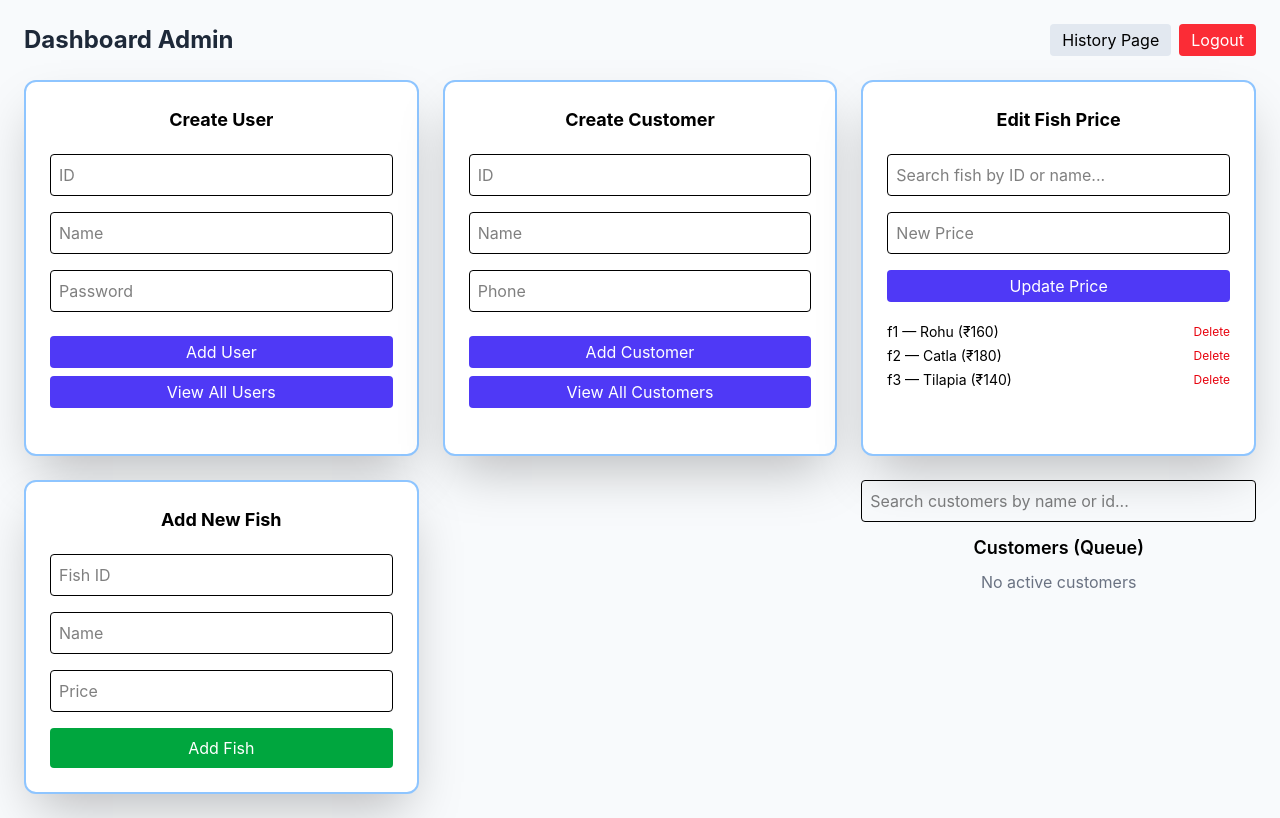
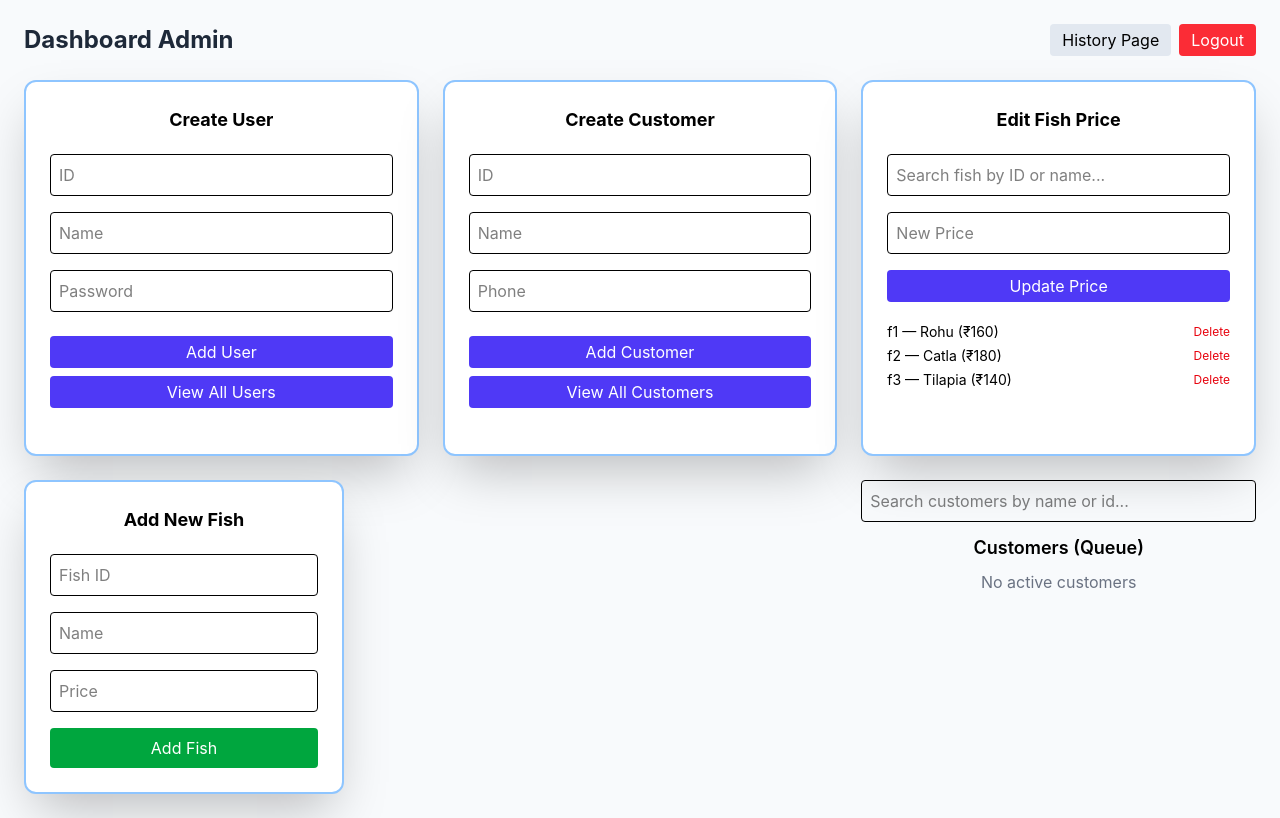
Before and after one commit to pranavtss/billingSystem, a React (Vite) app: page /admin in a window 1280 px wide. Built offline with nearby package versions, Linux system fonts and the light colour scheme.

Commit message:
Fix AddFishContainer width to prevent resizing when customer queue size changes

```diff
--- a/src/components/CustomerBillModal.jsx
+++ b/src/components/CustomerBillModal.jsx
@@ -8,7 +8,7 @@ export default function CustomerBillModal({ open, onClose, pending, fishes, tota
     if (!open) return null;
     return (
         <div className="fixed inset-0 bg-transparent flex items-center justify-center z-50">
-  <div className="bg-white rounded-xl shadow-2xl border-2 border-blue-300 p-6 w-full max-w-lg">
+            <div className="bg-white rounded-xl shadow-2xl border-2 border-blue-300 p-6 w-full max-w-lg max-h-[80vh] overflow-y-auto">
                 <h3 className="font-bold mb-4 text-lg">Current Bill for Customer</h3>
                 <div className="space-y-2">
                     {pending && pending.items && pending.items.length > 0 ? pending.items.map((it, idx) => {
--- a/src/components/CustomerQueue.jsx
+++ b/src/components/CustomerQueue.jsx
@@ -23,7 +23,7 @@ export default function CustomerQueue({
     <div>
       <div className="w-full flex flex-col items-center">
         <h2 className="text-lg font-semibold mb-2">Customers (Queue)</h2>
-        <div className="grid grid-cols-1 md:grid-cols-2 lg:grid-cols-3 gap-4 w-full">
+        <div className="grid grid-rows-1 md:grid-rows-2 lg:grid-rows-3 gap-4 w-full">
           {activeCustomers.length === 0 ? (
             <div className="text-gray-500 text-center col-span-3">No active customers</div>
           ) : (
--- a/src/containers/AddFishContainer.jsx
+++ b/src/containers/AddFishContainer.jsx
@@ -2,7 +2,7 @@ import React from "react";
 
 export default function AddFishContainer({ newFish, setNewFish, handleAddFish }) {
     return (
-    <div className="bg-white rounded-xl shadow-2xl border-2 border-blue-300 p-6 w-full max-w-md mx-auto flex flex-col gap-2">
+        <div className="bg-white rounded-xl shadow-2xl border-2 border-blue-300 p-6 w-[320px] flex-shrink-0 self-start flex flex-col gap-2">
             <h3 className="font-bold mb-3 text-lg text-center">Add New Fish</h3>
             <input placeholder="Fish ID" className="w-full border p-2 mb-2 rounded" value={newFish.id} onChange={e => setNewFish(f => ({ ...f, id: e.target.value }))} />
             <input placeholder="Name" className="w-full border p-2 mb-2 rounded" value={newFish.name} onChange={e => setNewFish(f => ({ ...f, name: e.target.value }))} />
```
Lines whose indentation alone changed are shown as unchanged.
